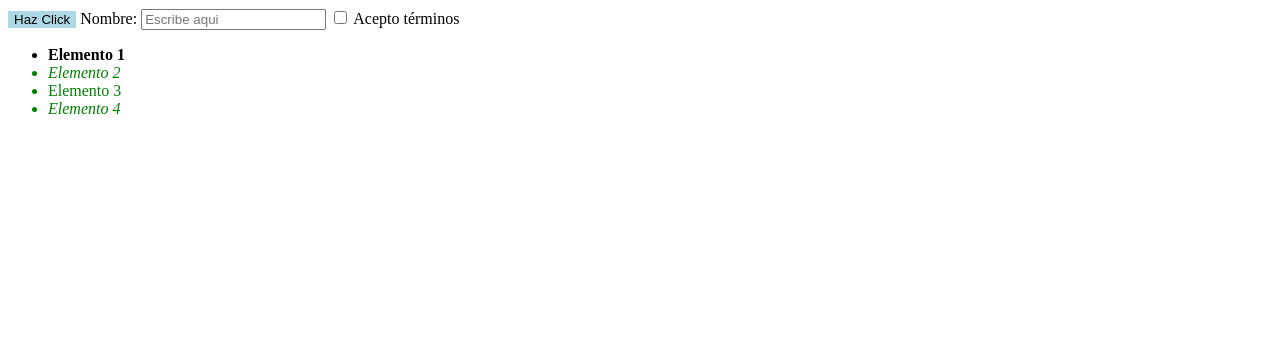
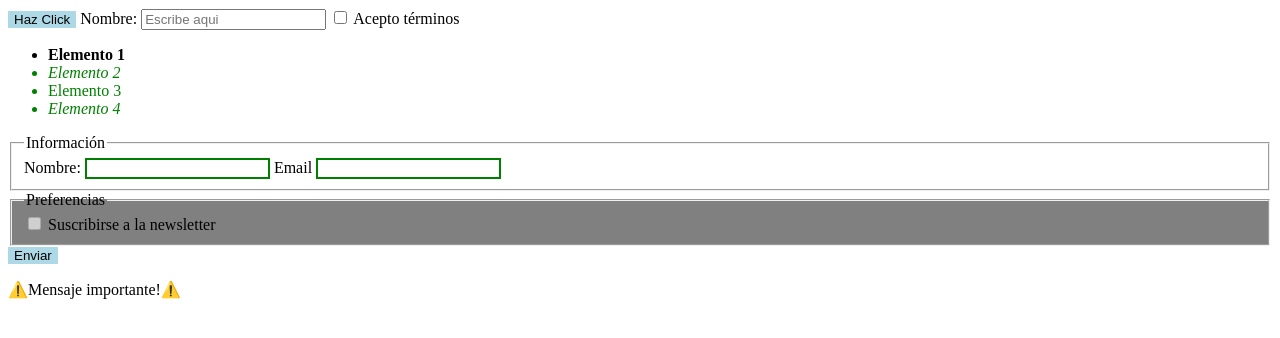
Before and after one commit to VarozXYZ/praticeCSS2, a plain HTML site: page index.html in a window 1280 px wide. Drawn offline with Linux system fonts and the light colour scheme.

Commit message:
formulation, before and after

```diff
--- a/index.html
+++ b/index.html
@@ -17,5 +17,24 @@
         <li>Elemento 3</li>
         <li>Elemento 4</li>
     </ul>
+
+    <form action="home.jsx" method="post">
+        <fieldset>
+            <legend>Información</legend>
+            <label for="nombre">Nombre:</label>
+            <input type="text" id="nombre" name="nombre" required>
+            <label for="email">Email</label>
+            <input type="email" id="email" name="email" required>
+        </fieldset>
+        <fieldset disabled>
+            <legend>Preferencias</legend>
+            <input type="checkbox" name="newsletter" id="newsletter">
+            <label for="newsletter">Suscribirse a la newsletter</label>
+        </fieldset>
+
+        <button type="submit">Enviar</button>
+    </form>
+
+    <p>Mensaje importante!</p>
 </body>
 </html>
--- a/styles.css
+++ b/styles.css
@@ -45,3 +45,23 @@ input:checked + label {
     font-weight: bold;
     color: darkblue;
 }
+
+fieldset:disabled {
+    background-color: grey;
+}
+
+input:invalid {
+    border: 2px solid green;
+}
+
+input:focus-within {
+    border-color: blueviolet;
+}
+
+p::before {
+    content: "⚠️";
+}
+
+p::after {
+    content: "⚠️";
+}
```
